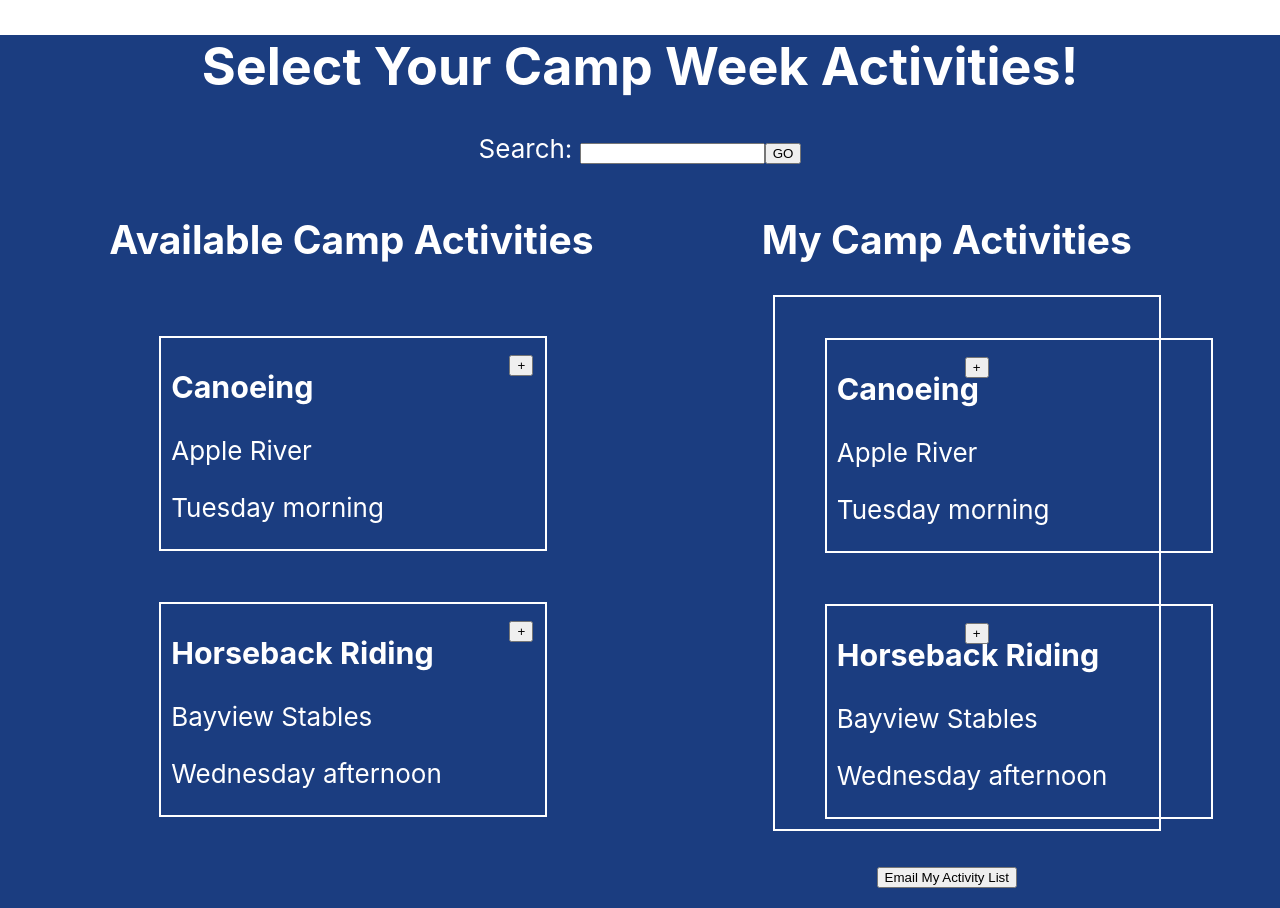
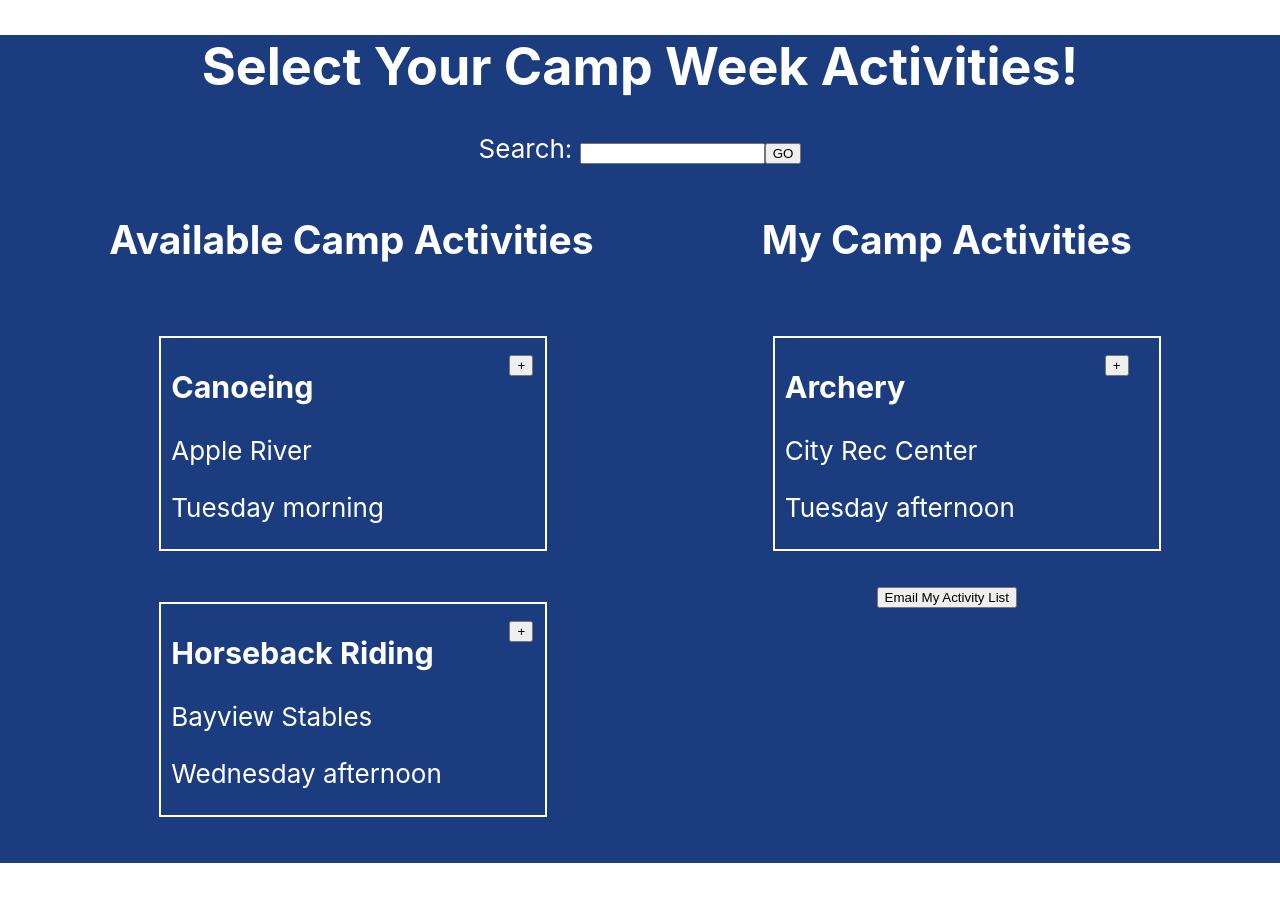
Before and after one commit to Danielle254/Conference-Agenda, a React (Create React App) app: page / in a window 1280 px wide. After the commit the page ends 863 px from the top, so only its background shows below. Built offline with nearby package versions, Linux system fonts and the light colour scheme.

Commit message:
created filter for each column of activities

```diff
--- a/src/ActivityList/ActivityList.js
+++ b/src/ActivityList/ActivityList.js
@@ -2,7 +2,7 @@ import React, { useState } from 'react';
 import Activity from '../Activity/Activity';
 import styles from '../CSSModules/ActivityList.module.css'
 
-const activitiesArray = [
+export const activitiesArray = [
     {
         name: "Canoeing",
         location: "Apple River",
--- a/src/MyActivities/MyActivities.js
+++ b/src/MyActivities/MyActivities.js
@@ -1,11 +1,11 @@
 import React, { useState } from 'react';
 import Activity from '../Activity/Activity';
 import styles from '../CSSModules/MyActivities.module.css';
-import ActivityList from '../ActivityList/ActivityList';
+
+import {activitiesArray} from '../ActivityList/ActivityList';
 
 
-
-function MyActivities(props) {
+/* function MyActivities(props) {
     /* const myActivitiesArray = ActivityList.CurrentActivitiesList;
     const handleClick = () => {
         setIsAdded(!isAdded);
@@ -19,7 +19,7 @@ function MyActivities(props) {
                 <li><Activity name={activity.name} location={activity.location} time={activity.time} /></li>
             </div>
     )}}
-    ); */
+    );
 
     return (
         <div>
@@ -36,6 +36,36 @@ function MyActivities(props) {
 
 
 
+}; */
+
+
+function MyActivities(props) {
+    /* const [isAdded, setIsAdded] = useState(false);
+
+    const handleClick = () => {
+        setIsAdded(!isAdded);
+    }; */
+
+    const myActivitiesList = activitiesArray.filter((activity) => (activity.isAdded==true)).map((activity) =>
+
+    (
+        <div className={styles.li}>
+        <button type="button" className={styles.remove} /* onClick={handleClick} */>+</button>
+        <li><Activity name={activity.name} location={activity.location} time={activity.time} /></li>
+
+        </div>
+    )
+
+            );
+
+    return (
+        <div>
+        <h2>My Camp Activities</h2>
+        <ul>
+            {myActivitiesList}
+        </ul></div>
+
+    )
 };
 
 export default MyActivities;
```
